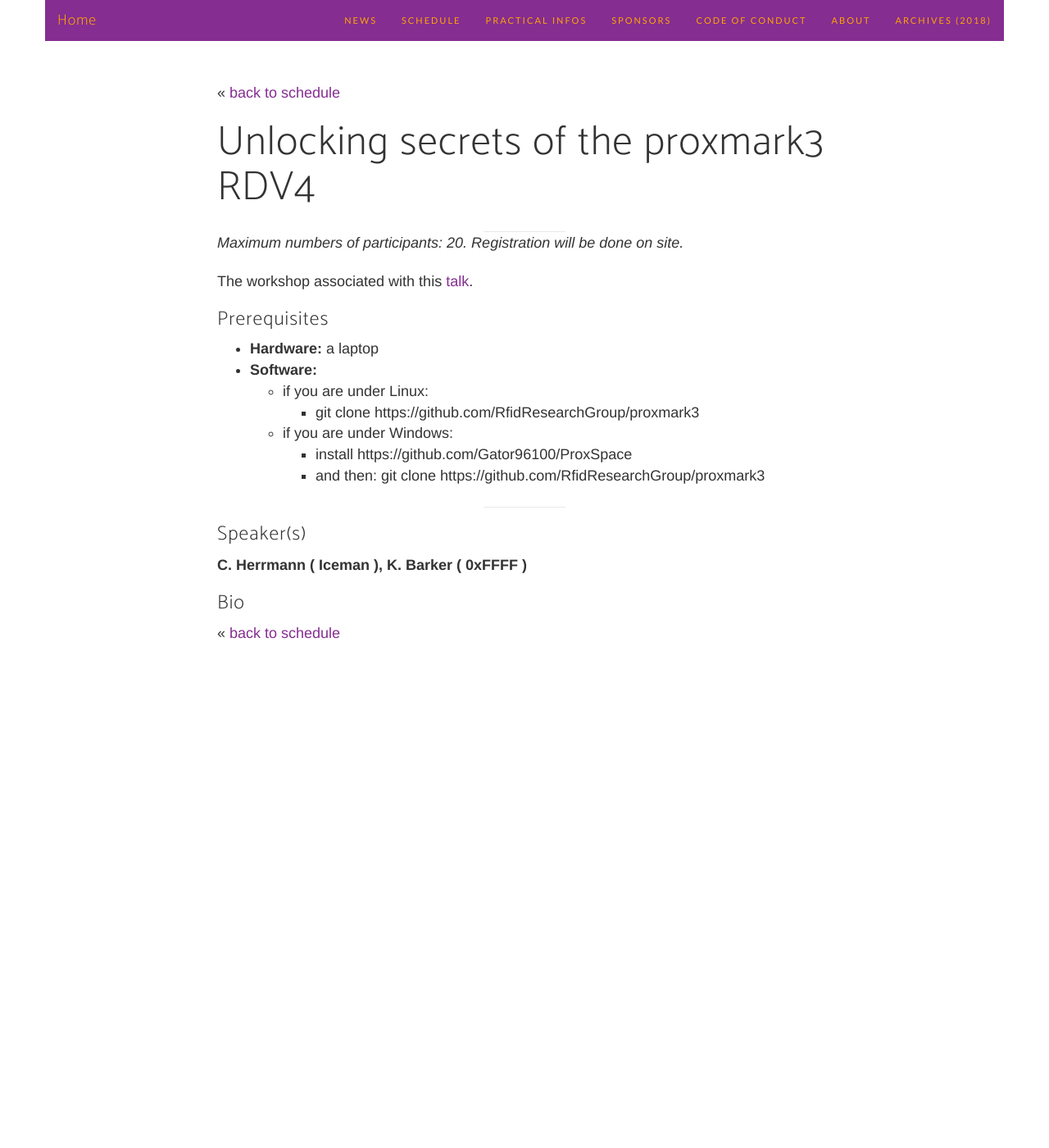
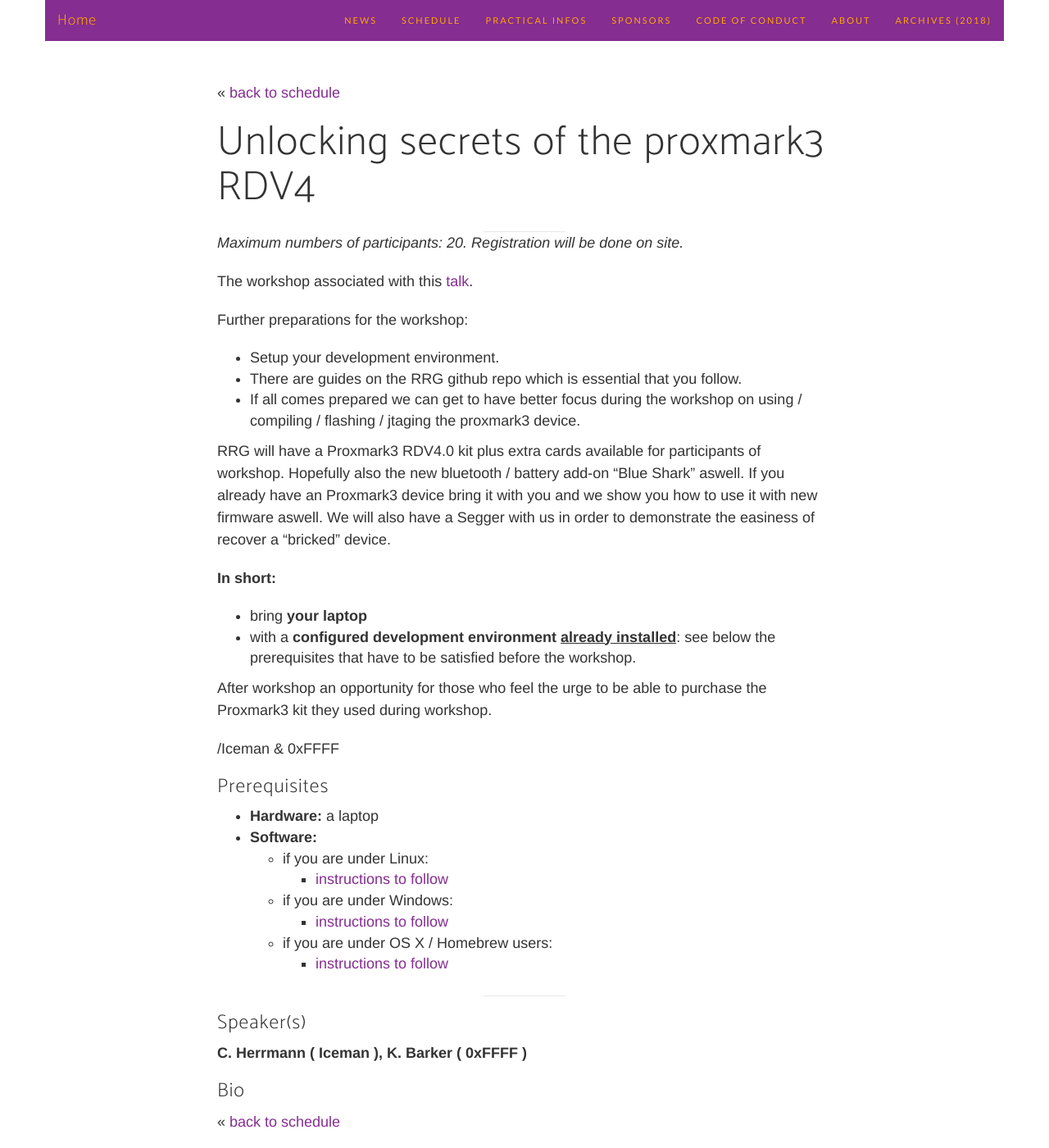
Before and after one commit to pass-the-salt/2019, a Jekyll site: the page built from pages/talks/52.md, in a window 1280 px wide and 1400 px high. Shown: the whole window at 82% size. Built offline with Jekyll 4.4.1, drawn with Linux system fonts in a browser that asks for light colours; nearby versions of some CDN libraries; some web fonts are replaced.

Commit message:
some modifications toto nfc workshop description

```diff
--- a/pages/talks/52.md
+++ b/pages/talks/52.md
@@ -15,19 +15,34 @@
 
 The workshop associated with this [talk](https://2019.pass-the-salt.org/talks/49.html).
 
+Further preparations for the workshop:
+
+- Setup your development environment.
+- There are guides on the RRG github repo which is essential that you follow.
+- If all comes prepared we can get to have better focus during the workshop on using / compiling / flashing / jtaging the proxmark3 device.
+
+RRG will have a Proxmark3 RDV4.0 kit plus extra cards available for participants of workshop.  Hopefully also the new bluetooth / battery add-on "Blue Shark" aswell. If you already have an Proxmark3 device bring it with you and we show you how to use it with new firmware aswell. We will also have a Segger with us in order to demonstrate the easiness of recover a "bricked" device.
+
+**In short:**
+- bring **your laptop**
+- with a <b>configured development environment <u>already installed</u></b>: see below the prerequisites that have to be satisfied before the workshop.
+
+After workshop an opportunity for those who feel the urge to be able to purchase the Proxmark3 kit they used during workshop.
+
+/Iceman & 0xFFFF
 
 ### Prerequisites
 - **Hardware:** a laptop
 - **Software:**
   - if you are under Linux:
-    - git clone https://github.com/RfidResearchGroup/proxmark3
+    - [instructions to follow](https://github.com/RfidResearchGroup/proxmark3/blob/master/doc/md/Installation_Instructions/Linux-Installation-Instructions.md)
   - if you are under Windows:
-    - install https://github.com/Gator96100/ProxSpace
-    - and then: git clone https://github.com/RfidResearchGroup/proxmark3
+    - [instructions to follow](https://github.com/RfidResearchGroup/proxmark3/blob/master/doc/md/Installation_Instructions/Windows-Installation-Instructions.md)
+  - if you are under OS X / Homebrew users:
+    - [instructions to follow](https://github.com/RfidResearchGroup/proxmark3/blob/master/doc/md/Installation_Instructions/Mac-OS-X-Homebrew-Installation-Instructions.md)
 
 ---
 ### Speaker(s)
-
 
 **C. Herrmann ( Iceman ), K. Barker ( 0xFFFF )**
 
```
Also changed, not shown: 2 other files.
